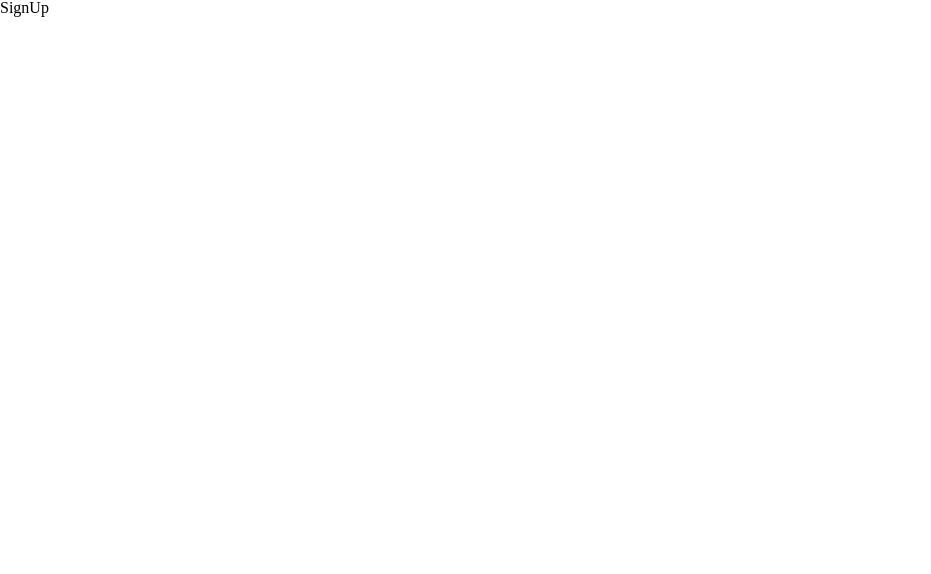
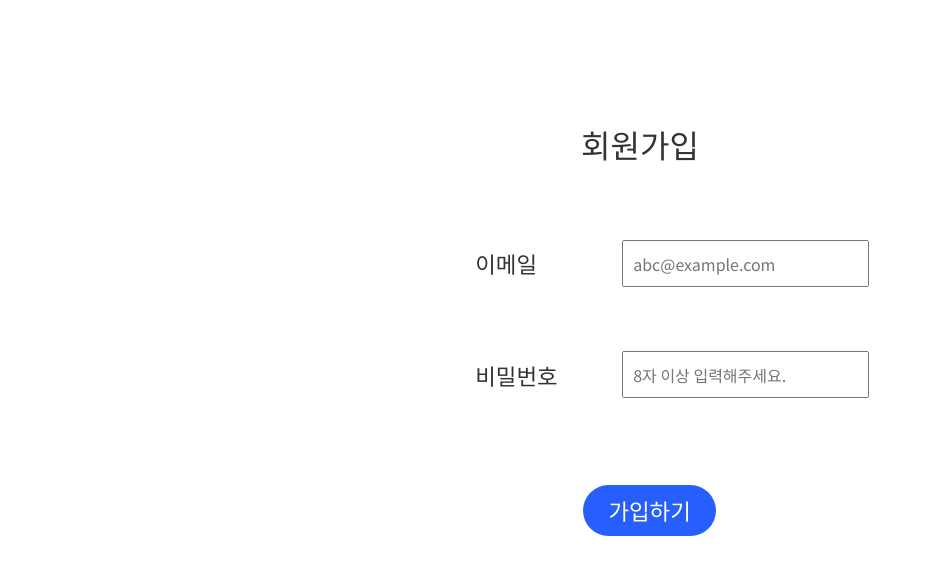
Before and after one commit to KimByeongHwa/wanted-pre-onboarding-frontend, a React (Create React App) app: page /signup in a window 1280 px wide. Shown: the top 574 px of the page, without its empty margins (0-931 px from the left). Built offline with nearby package versions, Linux system fonts and the light colour scheme.

Commit message:
[Feat] 랜딩 페이지 제작 및 회원가입 페이지 UI 완성

```diff
--- a/public/index.html
+++ b/public/index.html
@@ -2,8 +2,15 @@
 <html lang="en">
     <head>
         <meta charset="utf-8" />
+        <meta name="viewport" content="width=device-width, initial-scale=1" />
+
         <link rel="icon" href="%PUBLIC_URL%/favicon.ico" />
-        <meta name="viewport" content="width=device-width, initial-scale=1" />
+        <link rel="preconnect" href="https://fonts.googleapis.com" />
+        <link rel="preconnect" href="https://fonts.gstatic.com" crossorigin="anonymous" />
+        <link
+            href="https://fonts.googleapis.com/css2?family=Noto+Sans+KR:wght@100;300;400;500;700;900&family=Roboto:wght@100;300;400;500;700;900&display=swap"
+            rel="stylesheet"
+        />
 
         <title>React App</title>
     </head>
--- a/src/App.jsx
+++ b/src/App.jsx
@@ -25,7 +25,39 @@ function App() {
 }
 
 const GlobalStyle = createGlobalStyle`
+    html{
+        width: 100%;
+        height: 100%;
+    }
 
+    body{
+        font-family: 'Noto Sans KR', 'Roboto', sans-serif;
+        color: #333;
+        width: 1200px;
+        margin: 0 auto;
+        padding-top: 10%;
+    }
+
+    a{
+        font-family: 'Noto Sans KR', 'Roboto', sans-serif;
+        color: #333;
+        text-decoration: none;
+    }
+
+    button{
+        font-family: 'Noto Sans KR', 'Roboto', sans-serif;
+        color: #333;
+        padding: 0;
+        margin: 0;
+        background-color: transparent;
+        border: none;
+        cursor: pointer;
+    }
+
+    input{
+        font-family: 'Noto Sans KR', 'Roboto', sans-serif;
+        color: #333;
+    }
 `;
 
 export default App;
--- a/src/pages/Home.jsx
+++ b/src/pages/Home.jsx
@@ -1,7 +1,35 @@
 import React from 'react';
+import styled from 'styled-components';
+import { Link } from 'react-router-dom';
 
 function Home() {
-    return <div>Home</div>;
+    return (
+        <Container>
+            <MoveButton>
+                <Link to='/signup'>👉 회원가입</Link>
+            </MoveButton>
+            <MoveButton>
+                <Link to='/signin'>👉 로그인</Link>
+            </MoveButton>
+            <MoveButton>
+                <Link to='/todo'>👉 To Do List</Link>
+            </MoveButton>
+        </Container>
+    );
 }
 
+const Container = styled.div`
+    width: fit-content;
+    margin: 0 auto;
+`;
+
+const MoveButton = styled.div`
+    font-size: 1.6rem;
+    font-weight: 500;
+
+    & + & {
+        margin: 4rem auto;
+    }
+`;
+
 export default Home;
--- a/src/pages/SignIn.jsx
+++ b/src/pages/SignIn.jsx
@@ -1,7 +1,7 @@
 import React from 'react';
 
 function SignIn() {
-    return <div>SignIn</div>;
+    return <div>로그인</div>;
 }
 
 export default SignIn;
--- a/src/pages/SignUp.jsx
+++ b/src/pages/SignUp.jsx
@@ -1,7 +1,84 @@
 import React from 'react';
+import styled from 'styled-components';
 
 function SignUp() {
-    return <div>SignUp</div>;
+    return (
+        <Container>
+            <Title>회원가입</Title>
+            <FormContainer>
+                <Line>
+                    <LineText>이메일</LineText>
+                    <StyledInput data-testid='email-input' placeholder='abc@example.com' />
+                </Line>
+                <Line>
+                    <LineText>비밀번호</LineText>
+                    <StyledInput
+                        data-testid='password-input'
+                        placeholder='8자 이상 입력해주세요.'
+                    />
+                </Line>
+                <ButtonWrapper>
+                    <SubmitButton data-testid='signup-button'>가입하기</SubmitButton>
+                </ButtonWrapper>
+            </FormContainer>
+        </Container>
+    );
 }
 
+const Container = styled.div`
+    width: fit-content;
+    margin: 0 auto;
+`;
+
+const Title = styled.div`
+    text-align: center;
+    font-size: 2rem;
+    font-weight: 500;
+    margin-bottom: 5rem;
+`;
+
+const FormContainer = styled.div`
+    position: relative;
+    left: 2rem;
+`;
+
+const Line = styled.div`
+    display: flex;
+    justify-content: space-between;
+    align-items: center;
+    width: 100%;
+
+    & + & {
+        margin-top: 4rem;
+    }
+`;
+
+const LineText = styled.div`
+    font-size: 1.4rem;
+    font-weight: 400;
+    margin-right: 4rem;
+`;
+
+const StyledInput = styled.input`
+    width: 14rem;
+    padding: 0.6rem;
+    font-size: 1rem;
+`;
+
+const ButtonWrapper = styled.div`
+    margin: 5.4rem auto 0;
+    position: relative;
+    right: 1.4rem;
+    width: fit-content;
+    background-color: #275efe;
+    padding: 0.6rem 1.6rem;
+    border-radius: 4rem;
+`;
+
+const SubmitButton = styled.button`
+    font-size: 1.4rem;
+    font-weight: 500;
+    color: #fff;
+`;
+
 export default SignUp;
```
